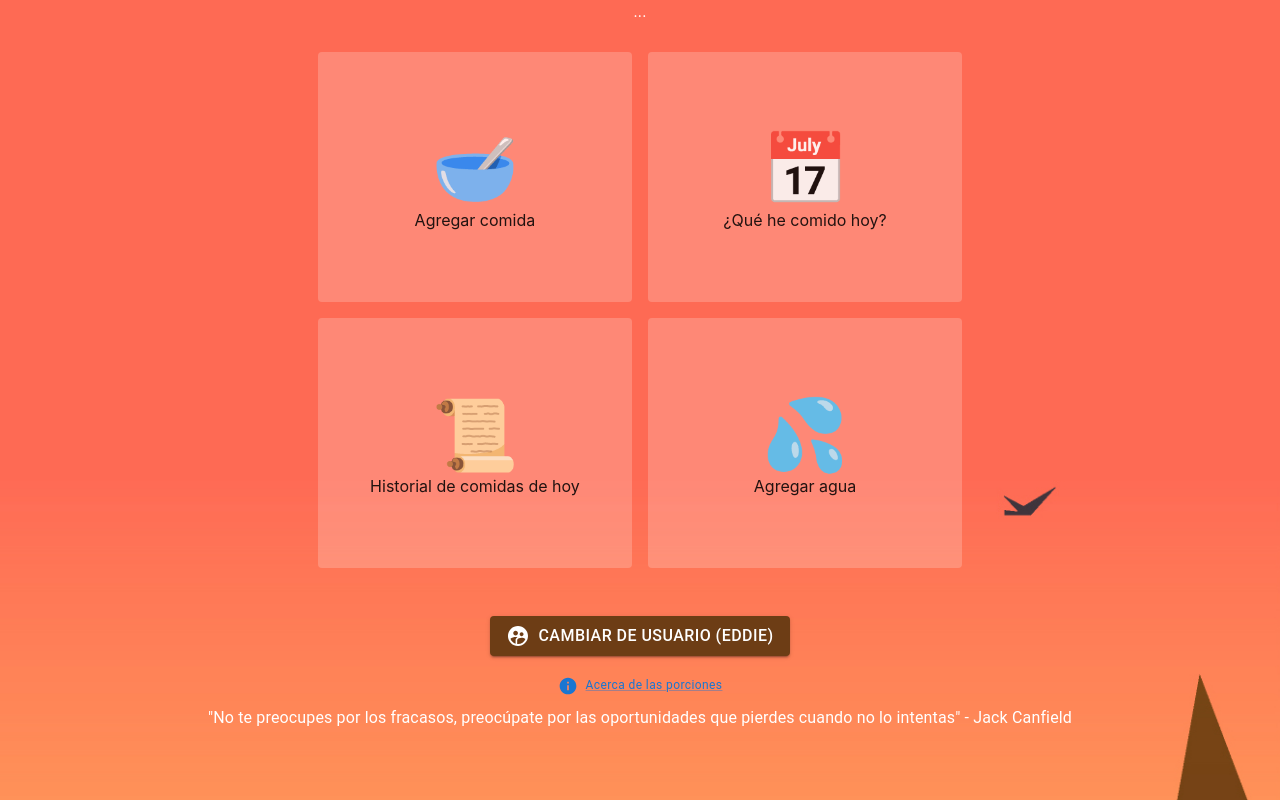
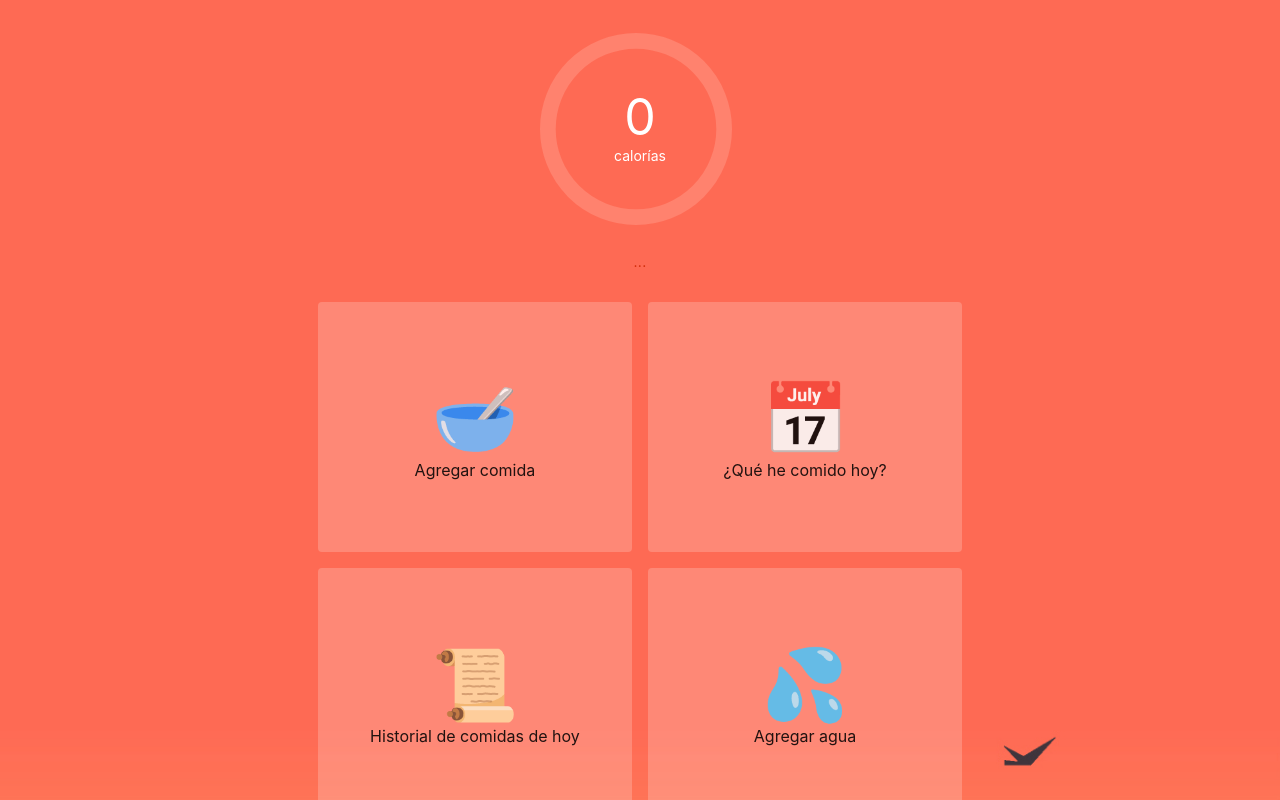
Before and after one commit to ediloaz/nutriCounter, a React (Create React App) app: page / in a window 1280 px wide. Shown: the top 800 px of the page. Built offline with nearby package versions, Linux system fonts and the light colour scheme; no server answers; the database is empty.

Commit message:
add circular progress calories in app home

```diff
--- a/src/components/CircularProgress/CircularProgress.jsx
+++ b/src/components/CircularProgress/CircularProgress.jsx
@@ -1,36 +1,44 @@
-import { useEffect, useState } from 'react';
-import { CircularProgress as CP } from '@mui/material';
+import { useEffect, useState } from "react";
+import { CircularProgress as CP } from "@mui/material";
 
-import './circularProgress.css'
+import { getBottomBackground } from '../../helpers/images'
+
+import "./circularProgress.css";
 
 const CircularProgress = (props) => {
   const {
-        min = 0,
     max = 2000,
     value = 80,
-        topText = 'parametro',
-        bottomText = 'parametro',
+    topText = "parametro",
+    bottomText = "parametro",
     className,
   } = props
 
-     const [variant, setVariant] = useState('determinate')
+  const bottomBG = getBottomBackground()
 
+  const [variant, setVariant] = useState("determinate");
 
   useEffect(() => {
     setTimeout(() => {
-            setVariant('determinate')
-        }, 300)
-     },)
+      setVariant("determinate");
+    }, 300);
+  });
+
+  const currentValue = value*100/max
 
   return (
-        <div className={`CircularProgress ${className}`} style={{ minWidth: 200 + 50, minHeight: 200 + 50 }} >
-            <CP className='svg' size={200} variant={variant} value={value} />
-            <div className='content'>
-                <span className='topText'>{topText}</span>
-                <span className='bottomText'>{bottomText}</span>
+    <div
+      className={`CircularProgress ${className}`}
+      style={{ minWidth: 200 + 50, minHeight: 200 + 50 }}
+    >
+      <CP className="backSvg" style={{color: bottomBG?.lightColor}} size={200} variant={variant} value={100} />
+      <CP className="svg" style={{color: bottomBG?.darkColor}} size={200} variant={variant} value={currentValue} />
+      <div className="content">
+        <span className="topText">{topText}</span>
+        <span className="bottomText">{bottomText}</span>
       </div>
     </div>
-    )
-}
+  );
+};
 
-export default CircularProgress
+export default CircularProgress;
--- a/src/components/CircularProgress/circularProgress.css
+++ b/src/components/CircularProgress/circularProgress.css
@@ -8,6 +8,10 @@
     position: absolute;
 }
 
+.CircularProgress .backSvg {
+  position: absolute;
+}
+
 .CircularProgress .content {
     display: flex;
     flex-direction: column;
--- a/src/constants/images.js
+++ b/src/constants/images.js
@@ -3,18 +3,24 @@ export const BOTTOM_BACKGROUND = {
       id: 'morning',
       path: '/assets/background/morning.jpg',
       color: '#F2BEBD',
+      lightColor: '#F6CECC',
+      darkColor: '#D08480',
       bgColor: '#B2AF77',
     },
     afternoon: {
       id: 'afternoon',
       path: '/assets/background/afternoon.jpg',
       color: '#FE6A54',
+      lightColor: '#FF826E',
+      darkColor: '#D12E0C',
       bgColor: '#6D3D15',
     },
     night: {
       id: 'night',
       path: '/assets/background/night.jpg',
       color: '#00214E',
+      lightColor: '#00345F',
+      darkColor: '#000A1C',
       bgColor: '#0B1129',
     },
   }
--- a/src/containers/main/Main.jsx
+++ b/src/containers/main/Main.jsx
@@ -1,125 +1,132 @@
-import { useEffect, useState } from 'react'
+import { useEffect, useState } from "react";
 
-import Grid from '@mui/material/Unstable_Grid2';
-import { Button, Typography, Paper, Link } from '@mui/material'
-import { SupervisedUserCircle, Info } from '@mui/icons-material'
+import Grid from "@mui/material/Unstable_Grid2";
+import { Button, Typography, Paper, Link } from "@mui/material";
+import { SupervisedUserCircle, Info } from "@mui/icons-material";
 
-// import CircularProgress from '../../components/CircularProgress/CircularProgress';
-import { getBottomBackground } from '../../helpers/images'
-import { getRandomMotivationalPhrase } from '../../helpers/phrases'
-import { CATEGORIES_OBJECT } from '../../constants/categories';
+import CircularProgress from "../../components/CircularProgress/CircularProgress";
+import { getBottomBackground } from "../../helpers/images";
+import { getRandomMotivationalPhrase } from "../../helpers/phrases";
+import { CATEGORIES_OBJECT } from "../../constants/categories";
 
-import './main.css'
+import "./main.css";
 
 const CardAction = ({ emoji, title, onClick }) => {
   return (
     <Grid xs={6}>
-      <Paper className='CardAction' elevation={0} onClick={onClick} >
-        <span className='emoji'>{emoji}</span>
-        <span className='title'>{title}</span>
+      <Paper className="CardAction" elevation={0} onClick={onClick}>
+        <span className="emoji">{emoji}</span>
+        <span className="title">{title}</span>
       </Paper>
     </Grid>
-  )
-}
+  );
+};
 
-const SumCal = (currentCal) =>  {
+const SumCal = (currentCal) => {
   return parseInt(
-      currentCal?.protein * CATEGORIES_OBJECT?.protein?.kcal +
+    currentCal?.protein * CATEGORIES_OBJECT?.protein?.kcal +
       currentCal?.carb * CATEGORIES_OBJECT?.carb?.kcal +
       currentCal?.dairy * CATEGORIES_OBJECT?.dairy?.kcal +
       currentCal?.fat * CATEGORIES_OBJECT?.fat?.kcal +
       currentCal?.fruit * CATEGORIES_OBJECT?.fruit?.kcal +
       currentCal?.vegetable * CATEGORIES_OBJECT?.vegetable?.kcal
-    )
-}
+  );
+};
 
-const CaloriesSummary = ({ plannData, dailyData }) => {
-  return (
-    dailyData && plannData?.kcal
-      ? <Typography variant='caption'>Ha consumido {SumCal(dailyData) || 0 } de {plannData?.kcal}kcal</Typography>
-      : <Typography>...</Typography>
-  )
-}
+const CaloriesSummary = ({ bottomBG, plannData, dailyData }) => {
+  return dailyData && plannData?.kcal ? (
+    <Typography style={{ color: bottomBG?.darkColor }} variant="caption">
+      Ha consumido {SumCal(dailyData) || 0} de {plannData?.kcal}kcal
+    </Typography>
+  ) : (
+    <Typography style={{ color: bottomBG?.darkColor }}>...</Typography>
+  );
+};
 
-const Main = ({
-  user,
-  changeScreen,
-  daily,
-  plann,
-  getPlanns,
-  getDaily,
-}) => {
-  const [plannData, setPlannData] = useState({})
-  const [dailyData, setDailyData] = useState({})
+const Main = ({ user, changeScreen, daily, plann, getPlanns, getDaily }) => {
+  const [plannData, setPlannData] = useState({});
+  const [dailyData, setDailyData] = useState({});
 
   useEffect(() => {
-    const plannQuery = getPlanns(plann)
+    const plannQuery = getPlanns(plann);
     plannQuery.then((data) => {
-      console.log(`Plan actual de ${plann}:`, data)
-      setPlannData(data)
-    })
+      console.log(`Plan actual de ${plann}:`, data);
+      setPlannData(data);
+    });
 
-    const dailyQuery = getDaily(daily)
+    const dailyQuery = getDaily(daily);
     dailyQuery.then((data) => {
-      console.log(`Daily actual de ${daily}:`, data)
-      setDailyData(data)
-    })
-  }, [plann, daily, getPlanns, getDaily])
+      console.log(`Daily actual de ${daily}:`, data);
+      setDailyData(data);
+    });
+  }, [plann, daily, getPlanns, getDaily]);
 
-  const bottomBG = getBottomBackground()
-  const randomPhrase = getRandomMotivationalPhrase()
+  const bottomBG = getBottomBackground();
+  const randomPhrase = getRandomMotivationalPhrase();
 
   const cardsContent = [
     {
-      id: 'addFood',
-      emoji: '🥣',
-      title: 'Agregar comida',
-      onClick: () => changeScreen('newFood'),
+      id: "addFood",
+      emoji: "🥣",
+      title: "Agregar comida",
+      onClick: () => changeScreen("newFood"),
     },
     {
-      id: 'todayFood',
-      emoji: '📅',
-      title: '¿Qué he comido hoy?',
-      onClick: () => changeScreen('summary'),
+      id: "todayFood",
+      emoji: "📅",
+      title: "¿Qué he comido hoy?",
+      onClick: () => changeScreen("summary"),
     },
     {
-      id: 'todayFood',
-      emoji: '📜',
-      title: 'Historial de comidas de hoy',
-      onClick: () => changeScreen('history'),
+      id: "todayFood",
+      emoji: "📜",
+      title: "Historial de comidas de hoy",
+      onClick: () => changeScreen("history"),
     },
     {
-      id: 'addWater',
-      emoji: '💦',
-      title: 'Agregar agua',
+      id: "addWater",
+      emoji: "💦",
+      title: "Agregar agua",
       onClick: () => alert("Pronto, mi amoris. No comas ansias!"),
     },
-  ]
+  ];
 
   return (
     <div className="Main">
-      {/* <CircularProgress
-        topText="100"
-        bottomText="calories"
+      <CircularProgress
+        topText={SumCal(dailyData) || 0}
+        bottomText="calorías"
+        max={plannData?.kcal}
+        value={SumCal(dailyData) || 0}
         className="CaloriesCircularProgress"
-      /> */}
-      <CaloriesSummary plannData={plannData} dailyData={dailyData} />
-      <Grid container spacing={2} className='cardActionContainer' >
-        {cardsContent.map((card) =>
-          <CardAction key={card?.id} {...card}/>
-        )}
+      />
+      <CaloriesSummary
+        bottomBG={bottomBG}
+        plannData={plannData}
+        dailyData={dailyData}
+      />
+      <Grid container spacing={2} className="cardActionContainer">
+        {cardsContent.map((card) => (
+          <CardAction key={card?.id} {...card} />
+        ))}
       </Grid>
       <Button
-        variant='contained'
+        variant="contained"
         className={`bottomButton ${bottomBG?.id}`}
-        onClick={() => changeScreen('changeUser')}
+        onClick={() => changeScreen("changeUser")}
       >
         {/* PUEDO EXPANDIR EL CONTENDIDO CON UN ACCORDION, ya que su heigt es peque */}
         <SupervisedUserCircle />
         <span>Cambiar de Usuario ({user})</span>
       </Button>
-      <Link variant="caption" target="_blank" rel="noopener noreferrer" style={{ display: 'flex', zIndex:1 }} href="https://www.studocu.com/pe/document/universidad-femenina-del-sagrado-corazon/nutricion/guia-de-intercambio-ada-con-peso-en-gr-de-alimentos/15508179">
-        <Info fontSize='small' /> Acerca de las porciones
+      <Link
+        variant="caption"
+        target="_blank"
+        rel="noopener noreferrer"
+        style={{ display: "flex", zIndex: 1 }}
+        href="https://www.studocu.com/pe/document/universidad-femenina-del-sagrado-corazon/nutricion/guia-de-intercambio-ada-con-peso-en-gr-de-alimentos/15508179"
+      >
+        <Info fontSize="small" /> Acerca de las porciones
       </Link>
       <Typography className="phrase">{randomPhrase}</Typography>
       <img
@@ -129,6 +136,6 @@ const Main = ({
       />
     </div>
   );
-}
+};
 
-export default Main
+export default Main;
```
Lines whose indentation alone changed are shown as unchanged.
